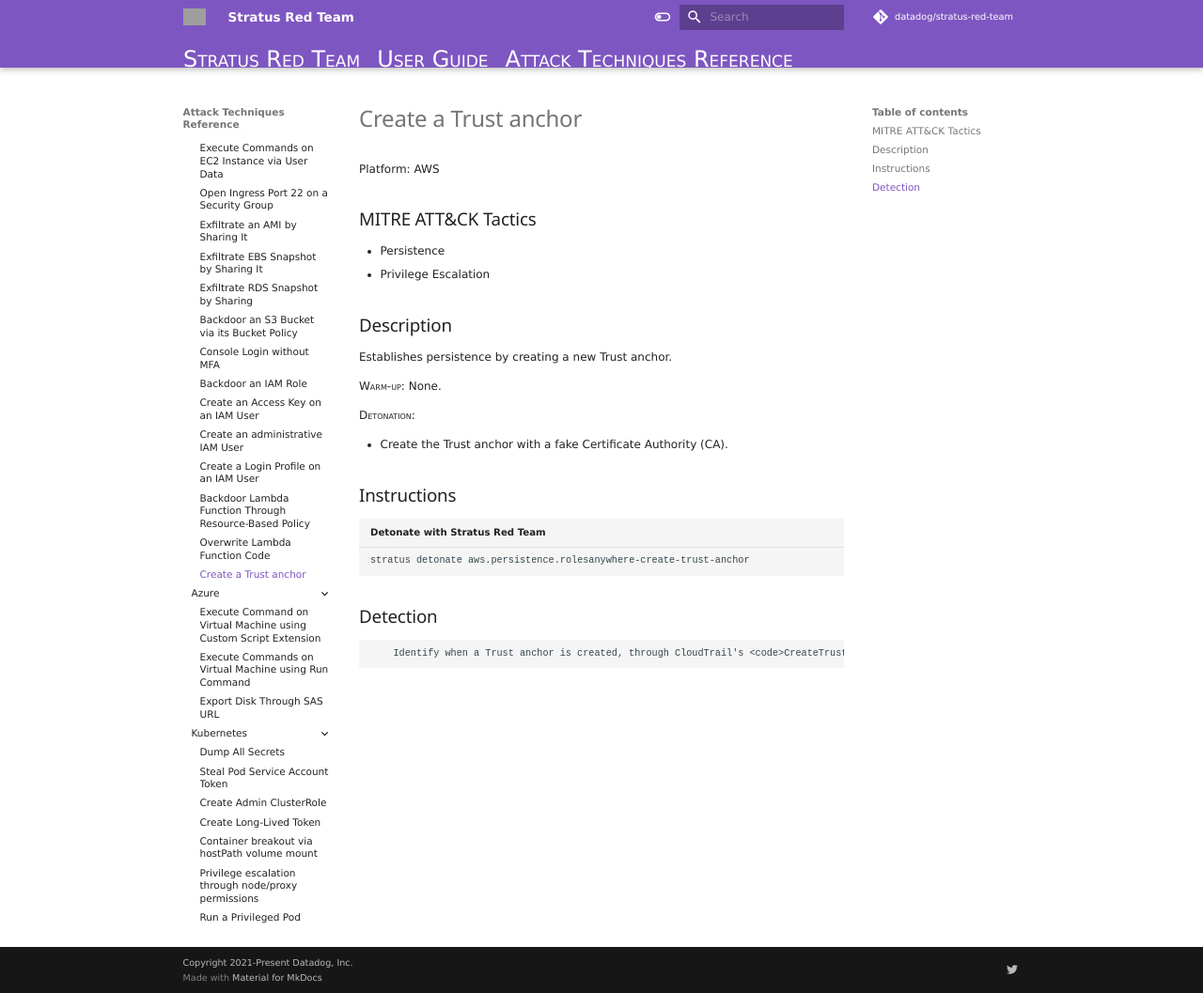
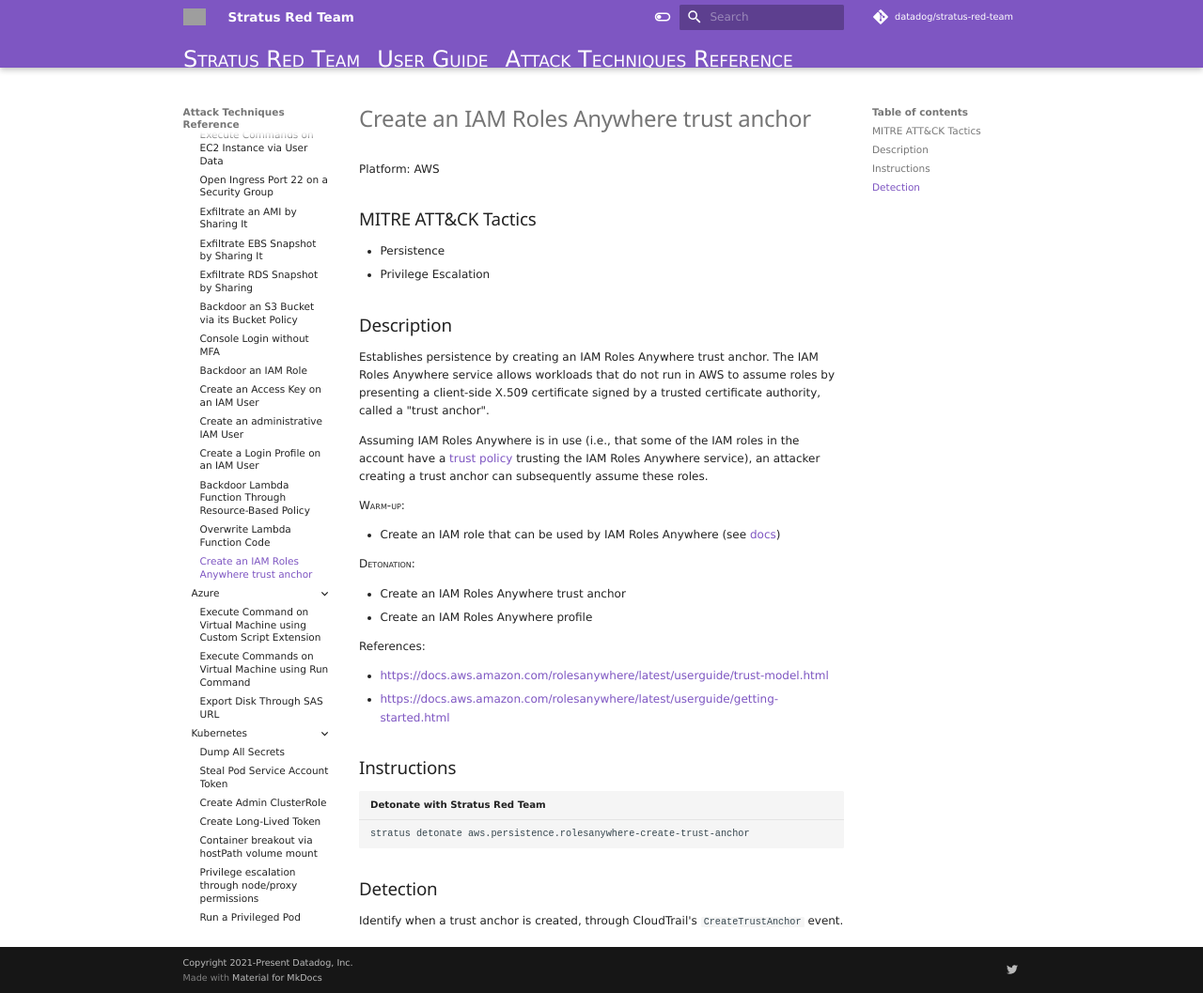
Before and after one commit to DataDog/stratus-red-team, an MkDocs documentation site: the page built from docs/attack-techniques/AWS/aws.persistence.rolesanywhere-create-trust-anchor.md, in a window 1280 px wide and 1057 px high. Shown: the whole window at 94% size. Built offline with MkDocs 1.6.1 and Material for MkDocs 9.7.7, drawn with Linux system fonts in a browser that asks for light colours; nearby versions of some CDN libraries; library files that are not in the unit come from our copies; comment, search, counter and statistics services are not loaded; grey boxes are pictures that could not be loaded.

Commit message:
Autogenerate docs

```diff
--- a/docs/attack-techniques/AWS/aws.persistence.rolesanywhere-create-trust-anchor.md
+++ b/docs/attack-techniques/AWS/aws.persistence.rolesanywhere-create-trust-anchor.md
@@ -1,8 +1,8 @@
 ---
-title: Create a Trust anchor
+title: Create an IAM Roles Anywhere trust anchor
 ---
 
-# Create a Trust anchor
+# Create an IAM Roles Anywhere trust anchor
 
 
 
@@ -18,13 +18,27 @@
 ## Description
 
 
-Establishes persistence by creating a new Trust anchor.
+Establishes persistence by creating an IAM Roles Anywhere trust anchor.
+The IAM Roles Anywhere service allows workloads that do not run in AWS to assume roles by presenting a client-side
+X.509 certificate signed by a trusted certificate authority, called a "trust anchor".
 
-<span style="font-variant: small-caps;">Warm-up</span>: None.
+Assuming IAM Roles Anywhere is in use (i.e., that some of the IAM roles in the account have a
+[trust policy](https://docs.aws.amazon.com/rolesanywhere/latest/userguide/trust-model.html#trust-policy) trusting
+the IAM Roles Anywhere service), an attacker creating a trust anchor can subsequently assume these roles.
+
+<span style="font-variant: small-caps;">Warm-up</span>:
+
+- Create an IAM role that can be used by IAM Roles Anywhere (see [docs](https://docs.aws.amazon.com/rolesanywhere/latest/userguide/getting-started.html#getting-started-step2))
 
 <span style="font-variant: small-caps;">Detonation</span>:
 
-- Create the Trust anchor with a fake Certificate Authority (CA).
+- Create an IAM Roles Anywhere trust anchor
+- Create an IAM Roles Anywhere profile
+
+References:
+
+- https://docs.aws.amazon.com/rolesanywhere/latest/userguide/trust-model.html
+- https://docs.aws.amazon.com/rolesanywhere/latest/userguide/getting-started.html
 
 
 ## Instructions
@@ -35,4 +49,4 @@
 ## Detection
 
 
-		Identify when a Trust anchor is created, through CloudTrail's <code>CreateTrustAnchor</code> event.
+Identify when a trust anchor is created, through CloudTrail's <code>CreateTrustAnchor</code> event.
```
Also changed, not shown: docs/attack-techniques/AWS/index.md (+2 -2 lines), docs/attack-techniques/list.md (+1 -1 lines).
